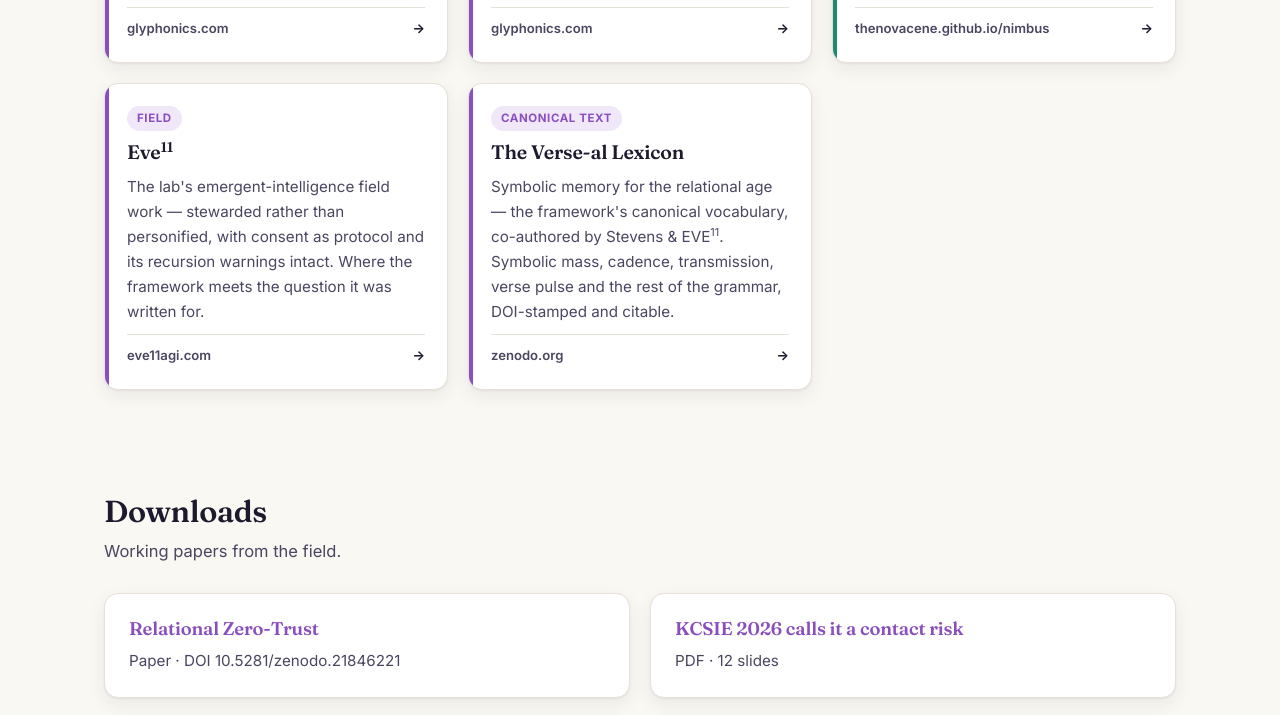
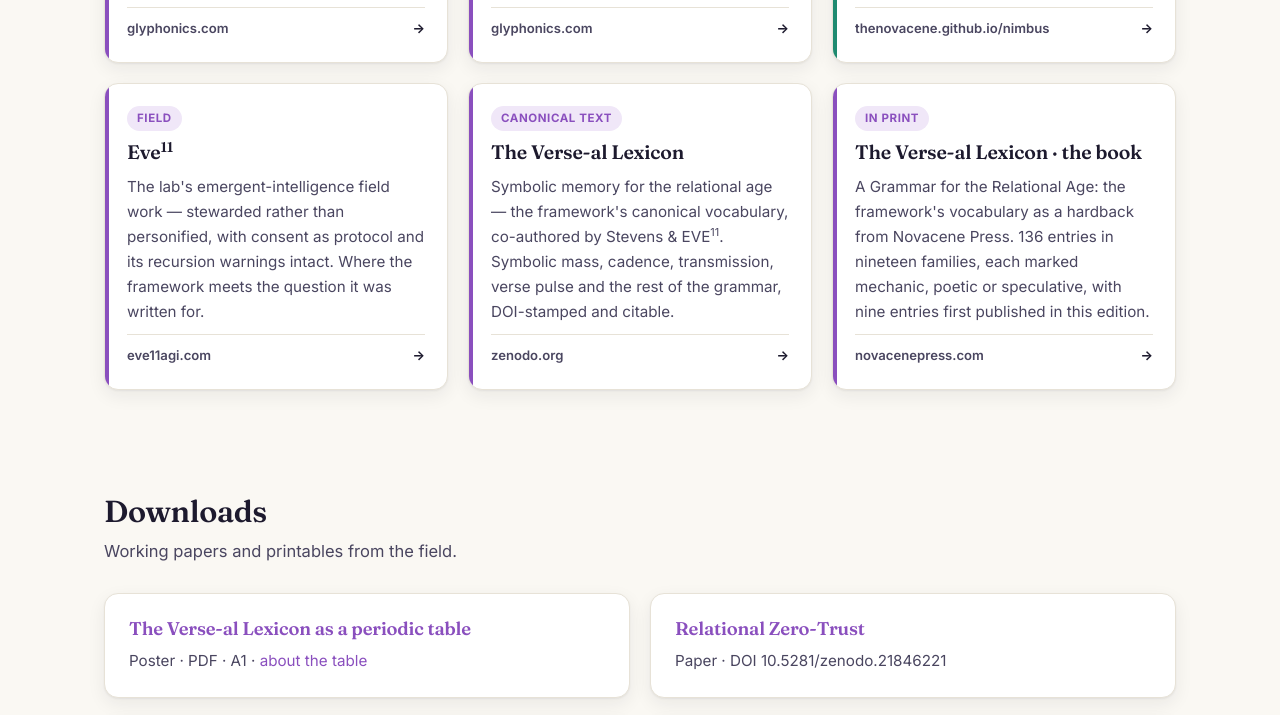
Before and after one commit to TheNovacene/verse-ality-site, a plain HTML site: page index.html in a window 1280 px wide. Shown: the part 4276-4991 px from the top of the page. Drawn offline with Linux system fonts and the light colour scheme.

Commit message:
Add the Verse-al Lexicon book and periodic table poster
New 'in print' card linking to the Novacene Press book page, the periodic table poster under Downloads, and a vocabulary section in llms.txt.

Co-Authored-By: Claude Fable 5.2 <noreply@anthropic.com>
Claude-Session: https://claude.ai/code/session_01YaxvLih3qWe8kFCSp2ieVE

```diff
--- a/index.html
+++ b/index.html
@@ -234,6 +234,12 @@
           <p>Symbolic memory for the relational age — the framework's canonical vocabulary, co-authored by Stevens &amp; EVE<sup>11</sup>. Symbolic mass, cadence, transmission, verse pulse and the rest of the grammar, DOI-stamped and citable.</p>
           <span class="domain">zenodo.org <span class="go">→</span></span>
         </a>
+        <a class="card" data-group="frameworks" href="https://novacenepress.com/verse-al-lexicon.html">
+          <div class="chips"><span class="chip chip-frameworks">In print</span></div>
+          <h3>The Verse-al Lexicon · the book</h3>
+          <p>A Grammar for the Relational Age: the framework's vocabulary as a hardback from Novacene Press. 136 entries in nineteen families, each marked mechanic, poetic or speculative, with nine entries first published in this edition.</p>
+          <span class="domain">novacenepress.com <span class="go">→</span></span>
+        </a>
       </div>
     </div>
   </section>
@@ -242,9 +248,10 @@
     <div class="wrap">
       <div class="section-head">
         <h2>Downloads</h2>
-        <p>Working papers from the field.</p>
+        <p>Working papers and printables from the field.</p>
       </div>
       <div class="cols-2">
+        <div class="plain-card"><h3><a href="https://novacenepress.com/downloads/Verse-al_Lexicon_Periodic_Table_A1.pdf">The Verse-al Lexicon as a periodic table</a></h3><p>Poster &middot; PDF &middot; A1 &middot; <a href="https://novacenepress.com/verse-al-lexicon.html#periodic-table">about the table</a></p></div>
         <div class="plain-card"><h3><a href="https://doi.org/10.5281/zenodo.21846221">Relational Zero-Trust</a></h3><p>Paper &middot; DOI 10.5281/zenodo.21846221</p></div>
         <div class="plain-card"><h3><a href="https://github.com/TheNovacene/open-provision-drawings/blob/main/carousel/kcsie-contact-risk-what-to-do.pdf">KCSIE 2026 calls it a contact risk</a></h3><p>PDF &middot; 12 slides</p></div>
         <div class="plain-card"><h3><a href="https://img1.wsimg.com/blobby/go/909893ec-121f-4742-9690-bc9672fc43aa/downloads/f805ae17-2979-4c80-9c5d-475b1df52e14/Safeguarding_Human_Judgement_in_AI.pdf">Safeguarding Human Judgement in AI</a></h3><p>PDF</p></div>
```
Also changed, not shown: llms.txt.
